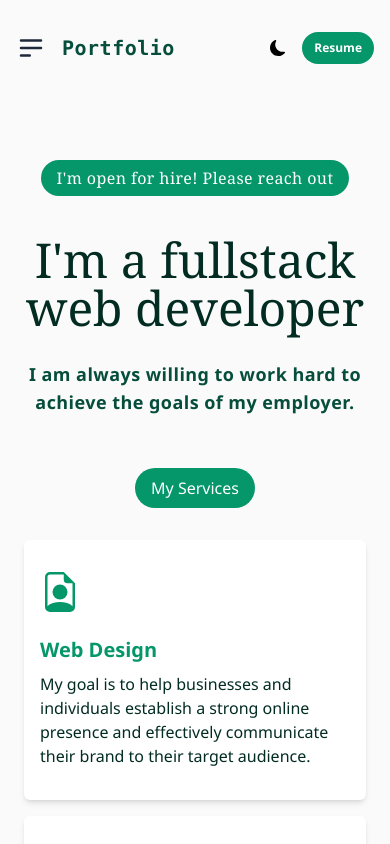
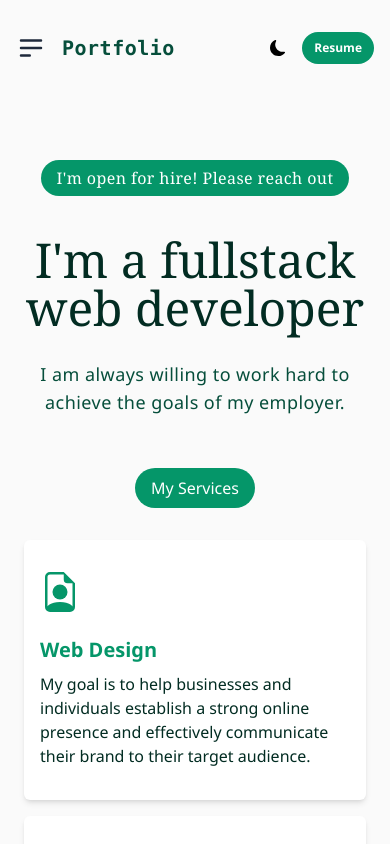
Before and after one commit to Kelechi095/Portfolio, a React (Vite) app: page / in a window 390 px wide. Shown: the top 844 px of the page. Built offline with nearby package versions, Linux system fonts and the light colour scheme.

Commit message:
modified styling

```diff
--- a/src/index.css
+++ b/src/index.css
@@ -44,7 +44,7 @@ html, body, label {
   }
 
   .hero-sub-text {
-    @apply text-lg md:max-w-lg tracking-wide mb-2 font-semibold text-emerald-900 lg:max-w-3xl lg:text-xl text-center mx-auto p-3 dark:text-white
+    @apply text-lg md:max-w-lg tracking-wide mb-2 font-medium md:font-semibold text-emerald-900 lg:max-w-3xl lg:text-xl text-center mx-auto p-3 dark:text-white
   }
 
   .services-header {
```
